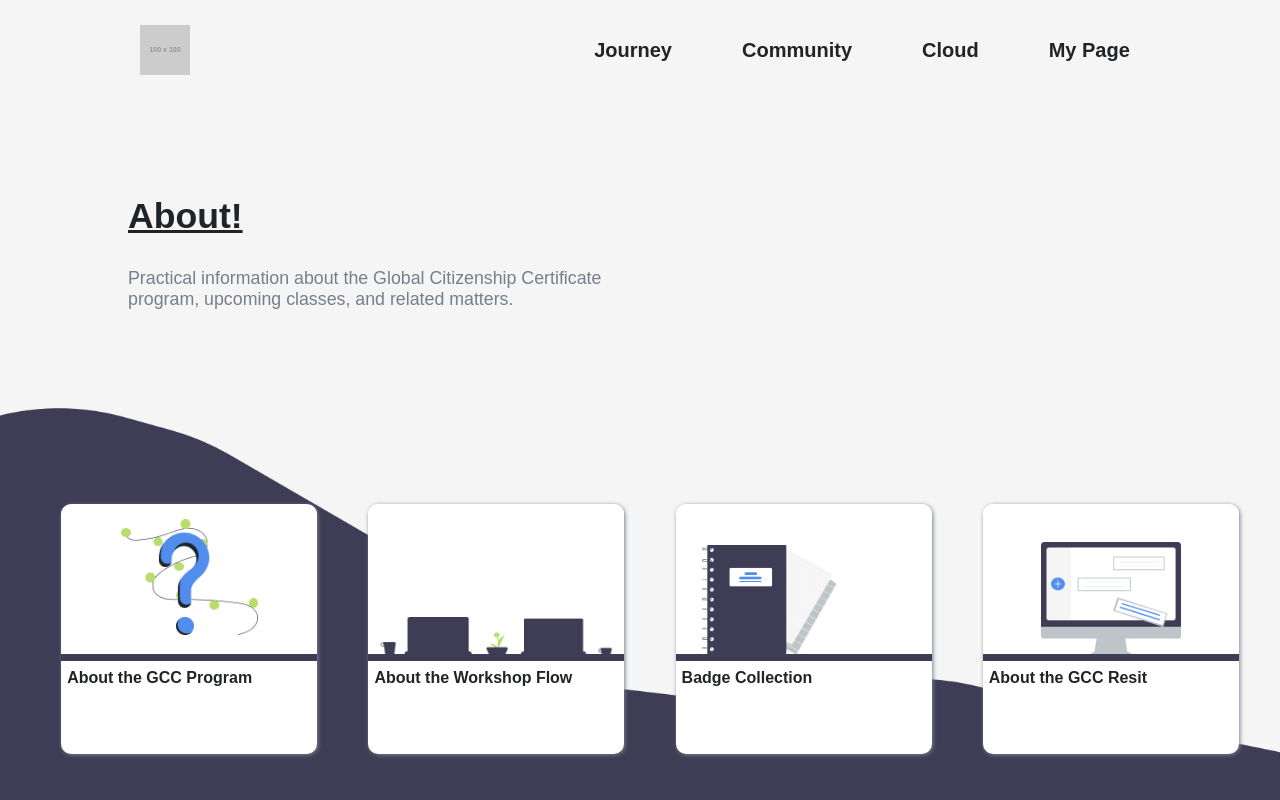
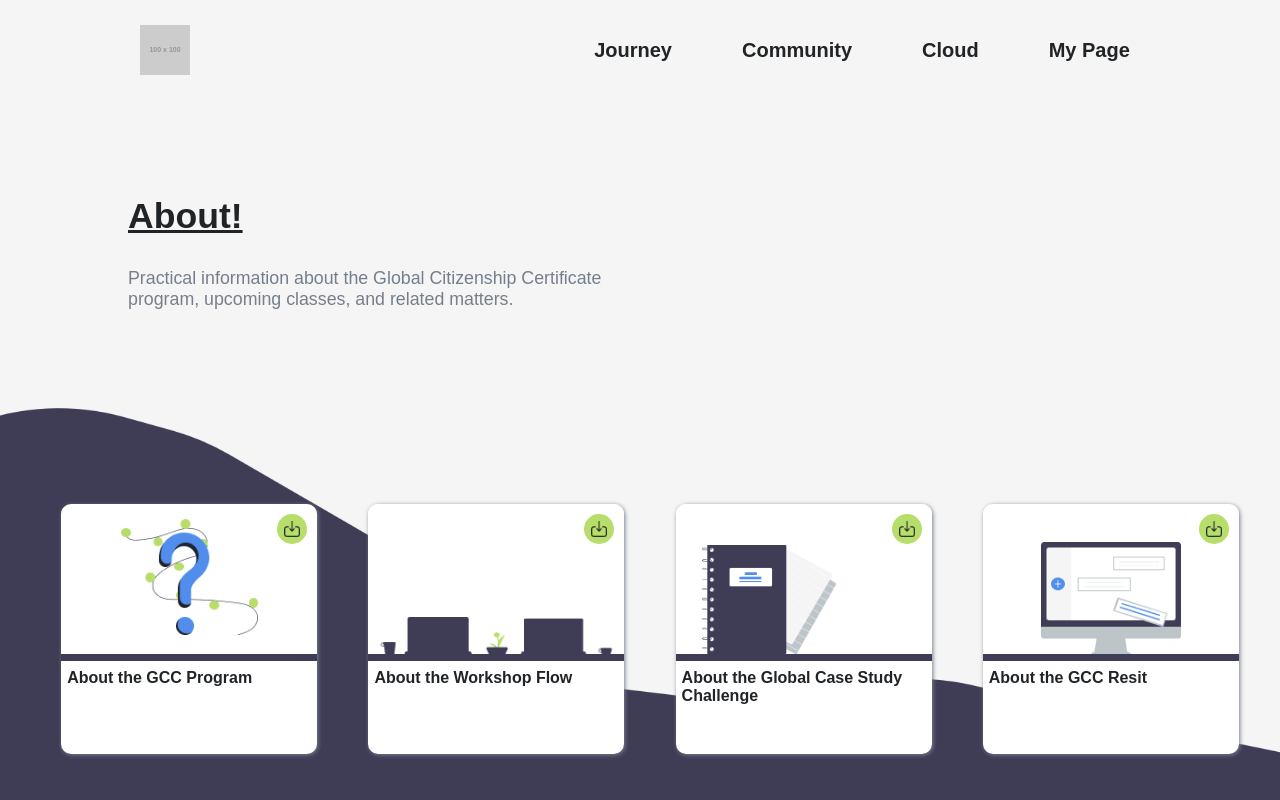
Before and after one commit to titouandeschanels/GlobalCitizenship, a React (Create React App) app in the folder gccapp/: page /about in a window 1280 px wide. Shown: the top 800 px of the page. Built offline with nearby package versions, Linux system fonts and the light colour scheme; the HTML template or start-up script is replaced by a standard one.

Commit message:
add download buttons

```diff
--- a/gccapp/src/App.tsx
+++ b/gccapp/src/App.tsx
@@ -6,6 +6,10 @@ import Cloud from "./pages/cloud";
 import Community from "./pages/community";
 import Badges from "./pages/badges";
 import About from "./pages/about";
+import AboutGCC from "./pages/about/aboutGCC";
+import AboutGCCResit from "./pages/about/aboutGCC-resit";
+import AboutWorkshop from "./pages/about/about-workshop";
+import AboutGlobalCase from "./pages/about/about-global-case";
 
 function App() {
 
@@ -19,6 +23,10 @@ function App() {
         <Route path="/community" element={<Community />} />
         <Route path="/badges" element={<Badges />} />
         <Route path="/about" element={<About />} />
+        <Route path="/aboutGCC" element={<AboutGCC />} />
+        <Route path="/aboutGCCResit" element={<AboutGCCResit />} />
+        <Route path="/aboutWorkshop" element={<AboutWorkshop />} />
+        <Route path="/aboutGlobalCase" element={<AboutGlobalCase />} />
         <Route path="*" element={<Home />} />
       </Routes>
     </Router>
--- a/gccapp/src/components/squares/elements.js
+++ b/gccapp/src/components/squares/elements.js
@@ -1,5 +1,5 @@
 import styled from 'styled-components';
-import {Gray, Indigo, White, Blue, Black} from '../../colors';
+import {Gray, Indigo, White, Blue, Black, Green} from '../../colors';
 
 // Responsive breakpoints
 const breakpoints = {
@@ -155,6 +155,7 @@ export const WaveContainer = styled.div`
 export const SquareItemAbout = styled.div`
     display: flex;
     flex-direction: column;
+    position: relative;
     height: 250px;
     width: 20%;
     min-width: 160px;
@@ -252,3 +253,33 @@ export const ComputerImage = styled.div`
         object-fit: contain;
     }
 `;
+
+export const DownloadButton = styled.button`
+    position: absolute;
+    top: 10px;
+    right: 10px;
+    width: 30px;
+    height: 30px;
+    border-radius: 50%;
+    background-color: ${Green};
+    border: none;
+    cursor: pointer;
+    display: flex;
+    align-items: center;
+    justify-content: center;
+    color: ${White};
+    font-size: 16px;
+    font-weight: bold;
+    z-index: 10;
+
+    &:hover {
+        transform: translateY(-5px);
+        box-shadow: 2px 2px 4px ${Gray};
+    }
+    transition: 0.3s;
+
+    img {
+        width: 16px;
+        height: 16px;
+    }
+`;
--- a/gccapp/src/components/squares/index-about.tsx
+++ b/gccapp/src/components/squares/index-about.tsx
@@ -1,8 +1,9 @@
-import {SquareContainer, SquareItemAbout, ImageRow, TextRow, SquareTitleAbout, QuestionImage, PlantImage, PaperImage, ComputerImage} from './elements';
+import {SquareContainer, SquareItemAbout, ImageRow, TextRow, SquareTitleAbout, DownloadButton, QuestionImage, PlantImage, PaperImage, ComputerImage} from './elements';
 import computer from '../../assets/aboutpage/computer.png';
 import paper from '../../assets/aboutpage/paper.png';
 import plant from '../../assets/aboutpage/plant.png';
 import questionmark from '../../assets/aboutpage/bigquestionmark.png';
+import downloadIcon from '../../assets/aboutpage/download-image.png';
 
 const SquaresHome = () => {
     const handleClick = (path : string) => {
@@ -11,18 +12,24 @@ const SquaresHome = () => {
 
     return (
         <SquareContainer>
-            <SquareItemAbout onClick={() => handleClick('/journey')}>
+            <SquareItemAbout onClick={() => handleClick('/aboutGCC')}>
                 <ImageRow>
+                    <DownloadButton onClick={() => handleClick('/aboutGCC')}>
+                        <img src={downloadIcon} alt="Download"/>
+                    </DownloadButton>
                     <QuestionImage>
-                        <img src={questionmark} alt="questionmark"/>
+                    <img src={questionmark} alt="questionmark"/>
                     </QuestionImage>
                 </ImageRow>
                 <TextRow>
                     <SquareTitleAbout>About the GCC Program</SquareTitleAbout>
                 </TextRow>
             </SquareItemAbout>
-            <SquareItemAbout onClick={() => handleClick('/about')}>
+            <SquareItemAbout onClick={() => handleClick('/aboutWorkshop')}>
                 <ImageRow>
+                    <DownloadButton onClick={() => handleClick('/aboutWorkshop')}>
+                        <img src={downloadIcon} alt="Download"/>
+                    </DownloadButton>
                     <PlantImage>
                         <img src={plant} alt="plant"/>
                     </PlantImage>
@@ -31,18 +38,24 @@ const SquaresHome = () => {
                     <SquareTitleAbout>About the Workshop Flow</SquareTitleAbout>
                 </TextRow>
             </SquareItemAbout>
-            <SquareItemAbout onClick={() => handleClick('/badges')}>
+            <SquareItemAbout onClick={() => handleClick('/aboutGlobalCase')}>
                 <ImageRow>
+                    <DownloadButton onClick={() => handleClick('/aboutGlobalCase')}>
+                        <img src={downloadIcon} alt="Download"/>
+                    </DownloadButton>
                     <PaperImage>
                         <img src={paper} alt="paper"/>
                     </PaperImage>
                 </ImageRow>
                 <TextRow>
-                    <SquareTitleAbout>Badge Collection</SquareTitleAbout>
+                    <SquareTitleAbout>About the Global Case Study Challenge</SquareTitleAbout>
                 </TextRow>
             </SquareItemAbout>
-            <SquareItemAbout onClick={() => handleClick('/badges')}>
+            <SquareItemAbout onClick={() => handleClick('/AboutGCCResit')}>
                 <ImageRow>
+                    <DownloadButton onClick={() => handleClick('/aboutGCCResit')}>
+                        <img src={downloadIcon} alt="Download"/>
+                    </DownloadButton>
                     <ComputerImage>
                         <img src={computer} alt="computer"/>
                     </ComputerImage>
--- a/gccapp/src/pages/about.tsx
+++ b/gccapp/src/pages/about.tsx
@@ -1,6 +1,7 @@
 import Page from "./page";
 import SquaresAbout from "../components/squares/index-about";
 import BackgroundAboutpage from "../components/background/index-about";
+import WaveBackground from "../components/waveBackground";
 
 interface AboutProps {
 
--- /dev/null
+++ b/gccapp/src/pages/about/about-global-case.tsx
@@ -0,0 +1,15 @@
+import Page from ".././page";
+
+interface AboutGlobalCaseProps {
+
+}
+
+const AboutGlobalCase: React.FC<AboutGlobalCaseProps> = () => {
+    return (
+        <Page>
+            <h1>About the Global Case Study Challenge</h1>
+        </Page>
+    );
+}
+
+export default AboutGlobalCase;
--- /dev/null
+++ b/gccapp/src/pages/about/about-workshop.tsx
@@ -0,0 +1,15 @@
+import Page from ".././page";
+
+interface AboutWorkshopProps {
+
+}
+
+const AboutWorkshop: React.FC<AboutWorkshopProps> = () => {
+    return (
+        <Page>
+            <h1>About the Workshop Flow</h1>
+        </Page>
+    );
+}
+
+export default AboutWorkshop;
--- /dev/null
+++ b/gccapp/src/pages/about/aboutGCC-resit.tsx
@@ -0,0 +1,15 @@
+import Page from ".././page";
+
+interface AboutGCCResitProps {
+
+}
+
+const AboutGCCResit: React.FC<AboutGCCResitProps> = () => {
+    return (
+        <Page>
+            <h1>About the GCC Resit</h1>
+        </Page>
+    );
+}
+
+export default AboutGCCResit;
--- /dev/null
+++ b/gccapp/src/pages/about/aboutGCC.tsx
@@ -0,0 +1,15 @@
+import Page from ".././page";
+
+interface AboutGCCProps {
+
+}
+
+const AboutGCC: React.FC<AboutGCCProps> = () => {
+    return (
+        <Page>
+            <h1>About the GCC Program</h1>
+        </Page>
+    );
+}
+
+export default AboutGCC;
```
Also changed, not shown: gccapp/src/assets/aboutpage/download-image.png (added).
